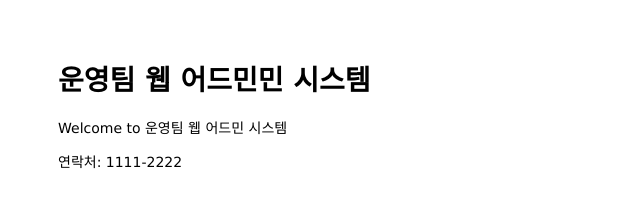
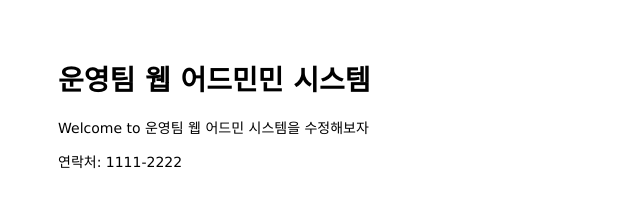
Before and after one commit to ddeonseo/mastering-git-github, a website: page public/index.html in a window 1280 px wide. Shown: the full height of the page, 0-640 px from the left. Drawn offline with Linux system fonts and the light colour scheme.

Commit message:
Change body

```diff
--- a/public/index.html
+++ b/public/index.html
@@ -7,7 +7,7 @@
 
 <body>
   <h1>운영팀 웹 어드민민 시스템</h1>
-  <p>Welcome to 운영팀 웹 어드민 시스템</p>
+  <p>Welcome to 운영팀 웹 어드민 시스템을 수정해보자</p>
 </body>
 
 <footer>
```
